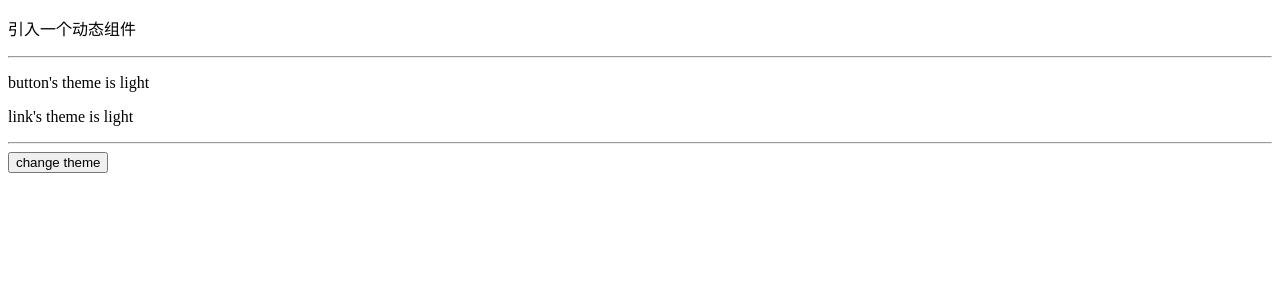
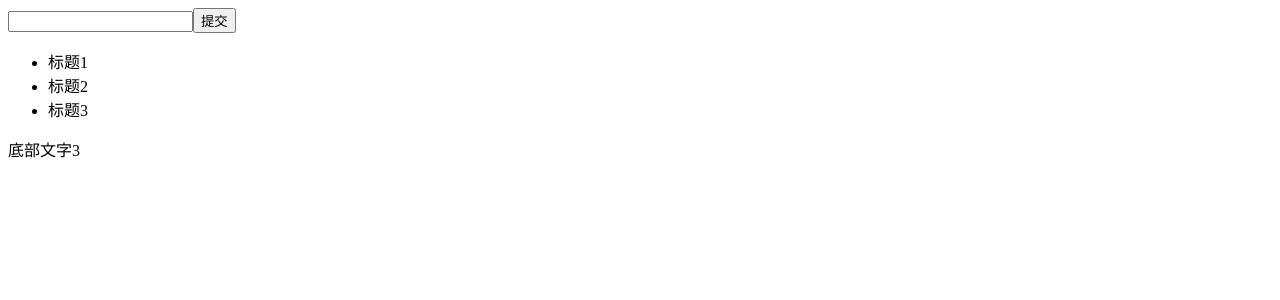
Before and after one commit to lisihong8/fuxi-react, a React (Create React App) app: page / in a window 1280 px wide. Shown: the top 300 px of the page. Built offline with nearby package versions, Linux system fonts and the light colour scheme.

Commit message:
React性能优化-SCU默认返回什么

```diff
--- a/src/App.js
+++ b/src/App.js
@@ -3,7 +3,8 @@ import React from 'react';
 // import UncontrolledDemo from'./components/UncontrolledDemo';
 // import PortalsDemo from'./components/PortalsDemo';
 // import ContextDemo from './components/ContextDemo';
-import LazyDemo from './components/LazyDemo';
+// import LazyDemo from './components/LazyDemo';
+import SCUDemo from './components/SCUDemo';
 
 function App() {
   return (
@@ -12,7 +13,8 @@ function App() {
       {/* <UncontrolledDemo/> */}
       {/* <PortalsDemo> Modal内容 </PortalsDemo> */}
       {/* <ContextDemo/> */}
-      <LazyDemo/>
+      {/* <LazyDemo/> */}
+      <SCUDemo/>
     </div>
   );
 }
--- a/src/components/LazyDemo.js
+++ b/src/components/LazyDemo.js
@@ -3,9 +3,7 @@ import React,{Component} from 'react';
 const ContextDemo = React.lazy(()=>import('./ContextDemo'));
 
 class LazyDemo extends Component {
-  constructor(props) {
-    super(props);
-  }
+
   render() {
     return(
 
--- /dev/null
+++ b/src/components/SCUDemo.js
@@ -0,0 +1,143 @@
+import React from 'react';
+import PropTypes from 'prop-types';
+
+
+
+class Input extends React.Component {
+    constructor(props) {
+        super(props)
+        this.state = {
+            title: ''
+        }
+    }
+    render() {
+        return (
+          <div>
+            <input value={this.state.title} onChange={this.onTitleChange}/>
+            <button onClick={this.onSubmit}>提交</button>
+          </div>
+        )
+    }
+    onTitleChange = (e) => {
+        this.setState({
+            title: e.target.value
+        })
+    }
+    onSubmit = () => {
+        const { submitTitle } = this.props
+        submitTitle(this.state.title) // 'abc'
+
+        this.setState({
+            title: ''
+        })
+    }
+};
+// props 类型检查
+Input.propTypes = {
+    submitTitle: PropTypes.func.isRequired
+};
+
+
+
+
+class List extends React.Component {
+    render() {
+        const { list } = this.props
+
+        return (
+          <ul>
+            {
+              list.map((item, index) => (
+                <li key={item.id}>
+                  <span>{item.title}</span>
+                </li>
+              )
+              )
+            }
+          </ul>
+        )
+    }
+};
+// props 类型检查
+List.propTypes = {
+    list: PropTypes.arrayOf(PropTypes.object).isRequired
+};
+
+
+
+
+class Footer extends React.Component {
+    render() {
+        return (
+          <p>
+            {this.props.text}
+            {this.props.length}
+          </p>
+        )
+    }
+    componentDidUpdate() {
+        console.log('footer did update');
+    }
+
+    // shouldComponentUpdate() {
+    //   return true; // 默认返回true
+    // }
+    shouldComponentUpdate(nextProps, nextState) {
+        if (nextProps.text !== this.props.text
+            || nextProps.length !== this.props.length) {
+            return true // 可以渲染
+        }
+        return false // 不重复渲染
+    }
+
+    // React 默认：父组件有更新，子组件则无条件也更新！！！
+    // 性能优化对于 React 更加重要！
+    // SCU 一定要每次都用吗？—— 需要的时候才用才优化
+
+};
+
+
+
+
+class SCUDemo extends React.Component {
+    constructor(props) {
+        super(props)
+        // 状态（数据）提升
+        this.state = {
+            list: [
+                {
+                    id: 'id-1',
+                    title: '标题1'
+                },
+                {
+                    id: 'id-2',
+                    title: '标题2'
+                },
+                {
+                    id: 'id-3',
+                    title: '标题3'
+                }
+            ],
+            footerInfo: '底部文字'
+        }
+    }
+    render() {
+        return(
+          <div>
+              <Input submitTitle={this.onSubmitTitle}/>
+              <List list={this.state.list}/>
+              <Footer text={this.state.footerInfo} length={this.state.list.length}/>
+          </div>
+        )
+    }
+    onSubmitTitle = (title) => {
+        this.setState({
+            list: this.state.list.concat({
+                id: `id-${Date.now()}`,
+                title
+            })
+        })
+    }
+}
+
+export default SCUDemo;
```
